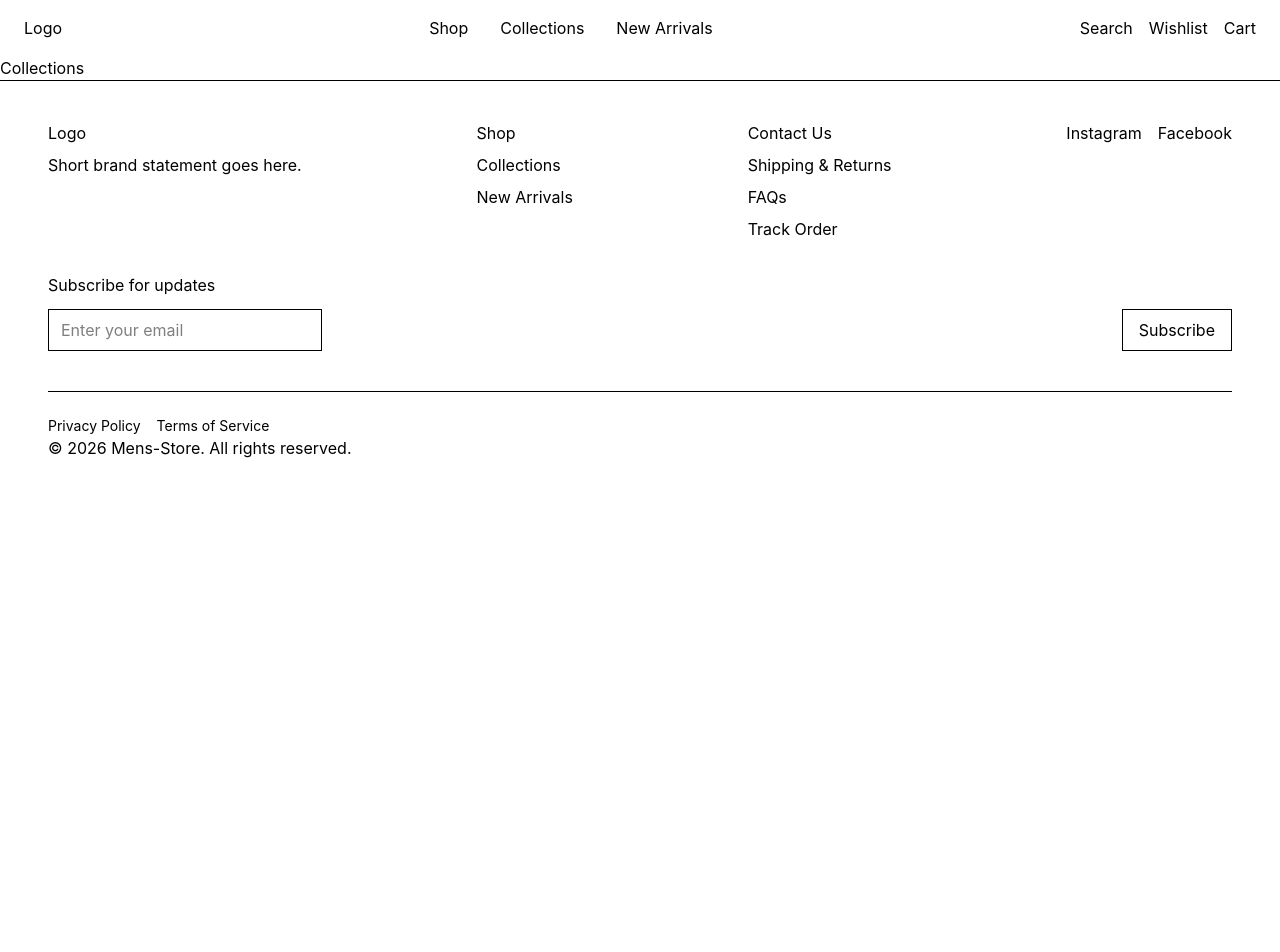
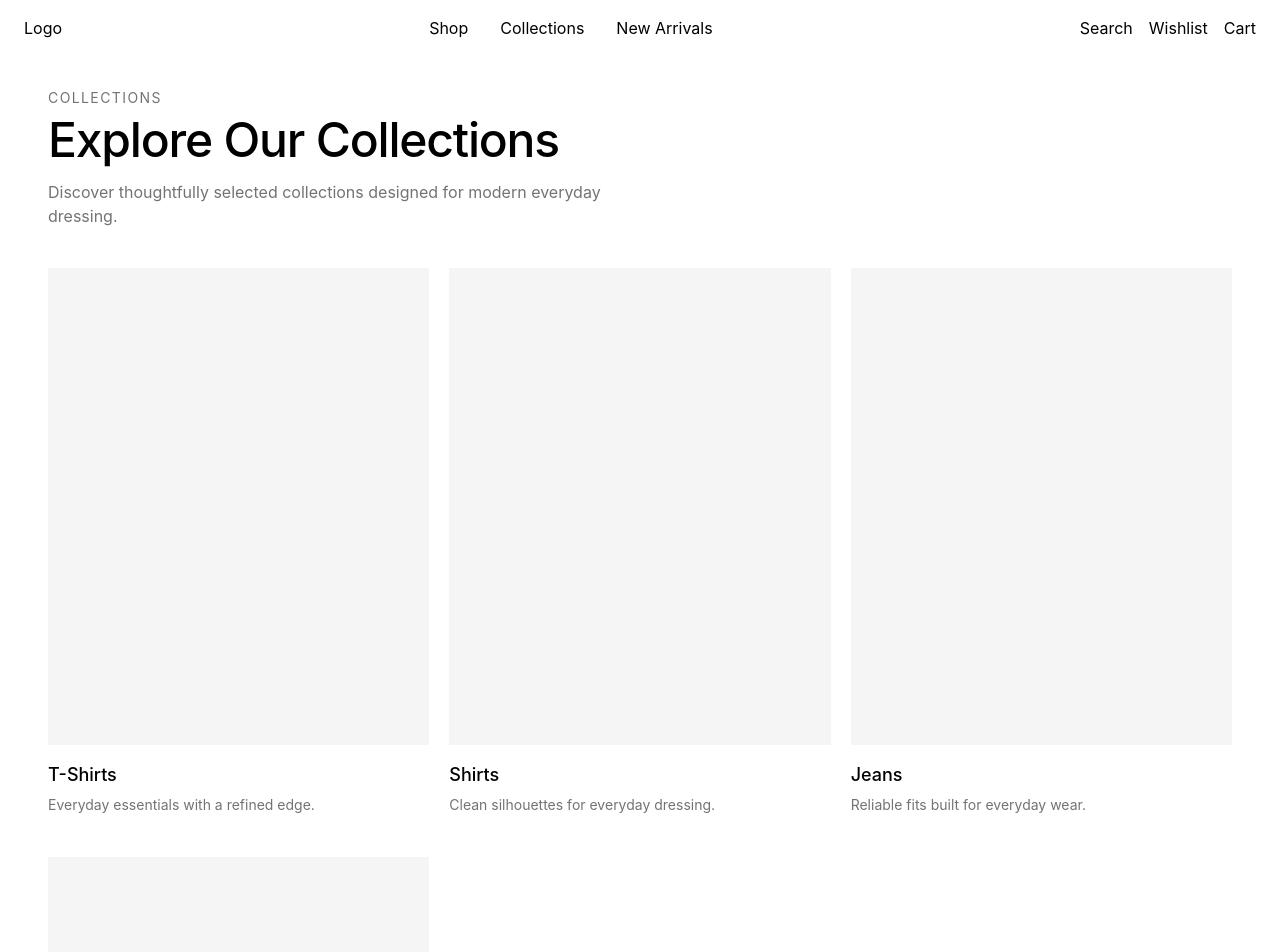
Before and after one commit to THEmen9/mens-store, a React app in the folder frontend/: page /collections in a window 1280 px wide. Shown: the top 952 px of the page. Before the commit the page ends 800 px from the top, so only its background shows below. Built offline with nearby package versions, Linux system fonts and the light colour scheme; the HTML template or start-up script is replaced by a standard one.

Commit message:
feat: build collections page skeleton

```diff
--- /dev/null
+++ b/frontend/src/components/collections/CollectionCard.jsx
@@ -0,0 +1,38 @@
+import { Link } from 'react-router-dom';
+import { Card } from '../ui';
+
+
+function CollectionCard({ title, description, image, slug }) {
+   return (
+    <Link
+      to={`/shop?collection=${slug}`}
+      className="group block"
+    >
+      <Card className="border-0 bg-transparent">
+        <div className="aspect-4/5 overflow-hidden bg-neutral-100">
+          {image && (
+            <img
+              src={image}
+              alt={title}
+              className="h-full w-full object-cover transition-transform duration-500 group-hover:scale-105"
+            />
+          )}
+        </div>
+
+        <div className="mt-4">
+          <h2 className="text-lg font-medium">
+            {title}
+          </h2>
+
+          {description && (
+            <p className="mt-1 text-sm leading-6 text-neutral-500">
+              {description}
+            </p>
+          )}
+        </div>
+      </Card>
+    </Link>
+  );
+}
+
+export default CollectionCard;
--- a/frontend/src/pages/Collections.jsx
+++ b/frontend/src/pages/Collections.jsx
@@ -1,6 +1,60 @@
+import CollectionCard from '../components/collections/CollectionCard';
 
-const Collections = () => {
-  return <h1>Collections</h1>;
-};
+function Collections() {
+  const collections = [
+    {
+      title: 'T-Shirts',
+      description: 'Everyday essentials with a refined edge.',
+      slug: 't-shirts',
+    },
+    {
+      title: 'Shirts',
+      description: 'Clean silhouettes for everyday dressing.',
+      slug: 'shirts',
+    },
+    {
+      title: 'Jeans',
+      description: 'Reliable fits built for everyday wear.',
+      slug: 'jeans',
+    },
+    {
+      title: 'Bottom Wear',
+      description: 'Versatile pieces for effortless styling.',
+      slug: 'bottom-wear',
+    },
+  ];
+
+  return (
+    <main className="px-4 py-8 md:px-8 lg:px-12">
+      {/* Header */}
+      <section className="mx-auto max-w-7xl">
+        <p className="text-sm uppercase tracking-widest text-neutral-500">
+          Collections
+        </p>
+
+        <h1 className="mt-2 text-3xl font-medium tracking-tight md:text-5xl">
+          Explore Our Collections
+        </h1>
+
+        <p className="mt-4 max-w-xl text-sm leading-6 text-neutral-500 md:text-base">
+          Discover thoughtfully selected collections designed for
+          modern everyday dressing.
+        </p>
+      </section>
+
+      {/* Collection Grid */}
+      <section className="mx-auto mt-10 max-w-7xl">
+        <div className="grid gap-x-5 gap-y-10 sm:grid-cols-2 lg:grid-cols-3">
+          {collections.map((collection) => (
+            <CollectionCard
+              key={collection.slug}
+              {...collection}
+            />
+          ))}
+        </div>
+      </section>
+    </main>
+  );
+}
 
 export default Collections;
```
